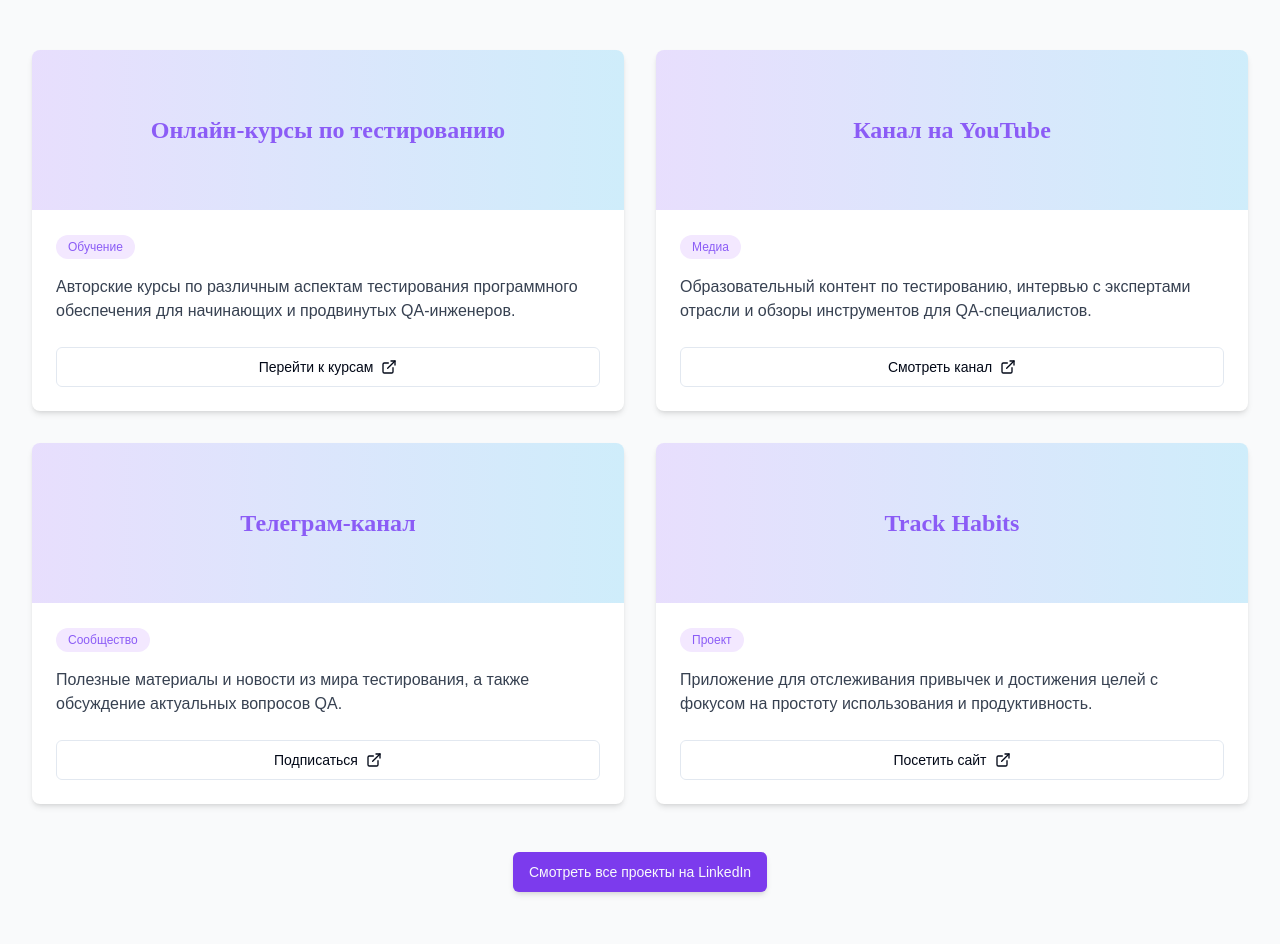
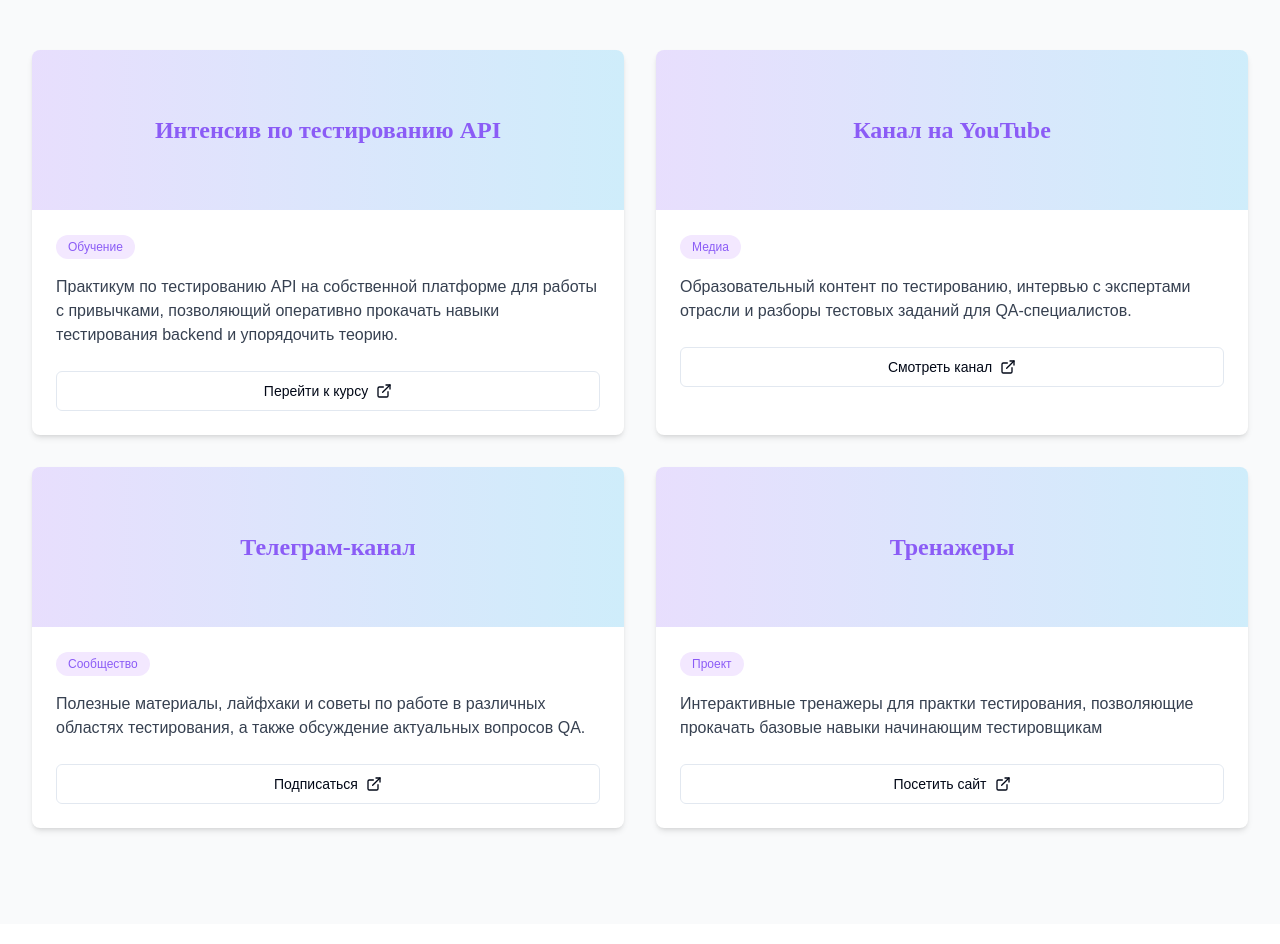
Before and after one commit to DrDoom74/klimenko-verse-hub, a React (Vite) app: page / in a window 1280 px wide. Shown: the part 3408-4352 px from the top of the page. Built offline with nearby package versions, Linux system fonts and the light colour scheme.

Commit message:
Refactor: Update projects section content
Updated the "My Projects" section with new text, modified the "Online Courses" and "Track Habits" entries, changed button text, and removed the "View all projects on LinkedIn" button.

```diff
--- a/src/components/Projects.tsx
+++ b/src/components/Projects.tsx
@@ -6,30 +6,30 @@ import { Button } from "@/components/ui/button";
 const Projects = () => {
   const projects = [
     {
-      title: "Онлайн-курсы по тестированию",
+      title: "Интенсив по тестированию API",
       category: "Обучение",
-      description: "Авторские курсы по различным аспектам тестирования программного обеспечения для начинающих и продвинутых QA-инженеров.",
+      description: "Практикум по тестированию API на собственной платформе для работы с привычками, позволяющий оперативно прокачать навыки тестирования backend и упорядочить теорию.",
       link: "https://coreapp.ai/app/player/course/677640bd9e77c5240a881b6b",
-      linkText: "Перейти к курсам"
+      linkText: "Перейти к курсу"
     },
     {
       title: "Канал на YouTube",
       category: "Медиа",
-      description: "Образовательный контент по тестированию, интервью с экспертами отрасли и обзоры инструментов для QA-специалистов.",
+      description: "Образовательный контент по тестированию, интервью с экспертами отрасли и разборы тестовых заданий для QA-специалистов.",
       link: "https://www.youtube.com/@AKlimenko",
       linkText: "Смотреть канал"
     },
     {
       title: "Телеграм-канал",
       category: "Сообщество",
-      description: "Полезные материалы и новости из мира тестирования, а также обсуждение актуальных вопросов QA.",
+      description: "Полезные материалы, лайфхаки и советы по работе в различных областях тестирования, а также обсуждение актуальных вопросов QA.",
       link: "https://t.me/QA_AKlimenko",
       linkText: "Подписаться"
     },
     {
-      title: "Track Habits",
+      title: "Тренажеры",
       category: "Проект",
-      description: "Приложение для отслеживания привычек и достижения целей с фокусом на простоту использования и продуктивность.",
+      description: "Интерактивные тренажеры для практки тестирования, позволяющие прокачать базовые навыки начинающим тестировщикам",
       link: "https://trackhabits.ru/",
       linkText: "Посетить сайт"
     }
@@ -42,7 +42,7 @@ const Projects = () => {
           <h2 className="text-3xl md:text-4xl font-bold mb-4 gradient-text">Мои проекты</h2>
           <div className="w-20 h-1 bg-brand-purple mx-auto mb-8"></div>
           <p className="text-gray-700">
-            Образовательные и практические проекты, которые я создал для сообщества QA-специалистов
+            Образовательные и медийные проекты, которые я создал для сообщества QA-специалистов
           </p>
         </div>
 
@@ -70,14 +70,6 @@ const Projects = () => {
             </div>
           ))}
         </div>
-
-        <div className="mt-12 text-center">
-          <Button asChild className="btn-primary">
-            <a href="https://www.linkedin.com/in/alexey-klimenko/" target="_blank" rel="noopener noreferrer">
-              Смотреть все проекты на LinkedIn
-            </a>
-          </Button>
-        </div>
       </div>
     </section>
   );
```
